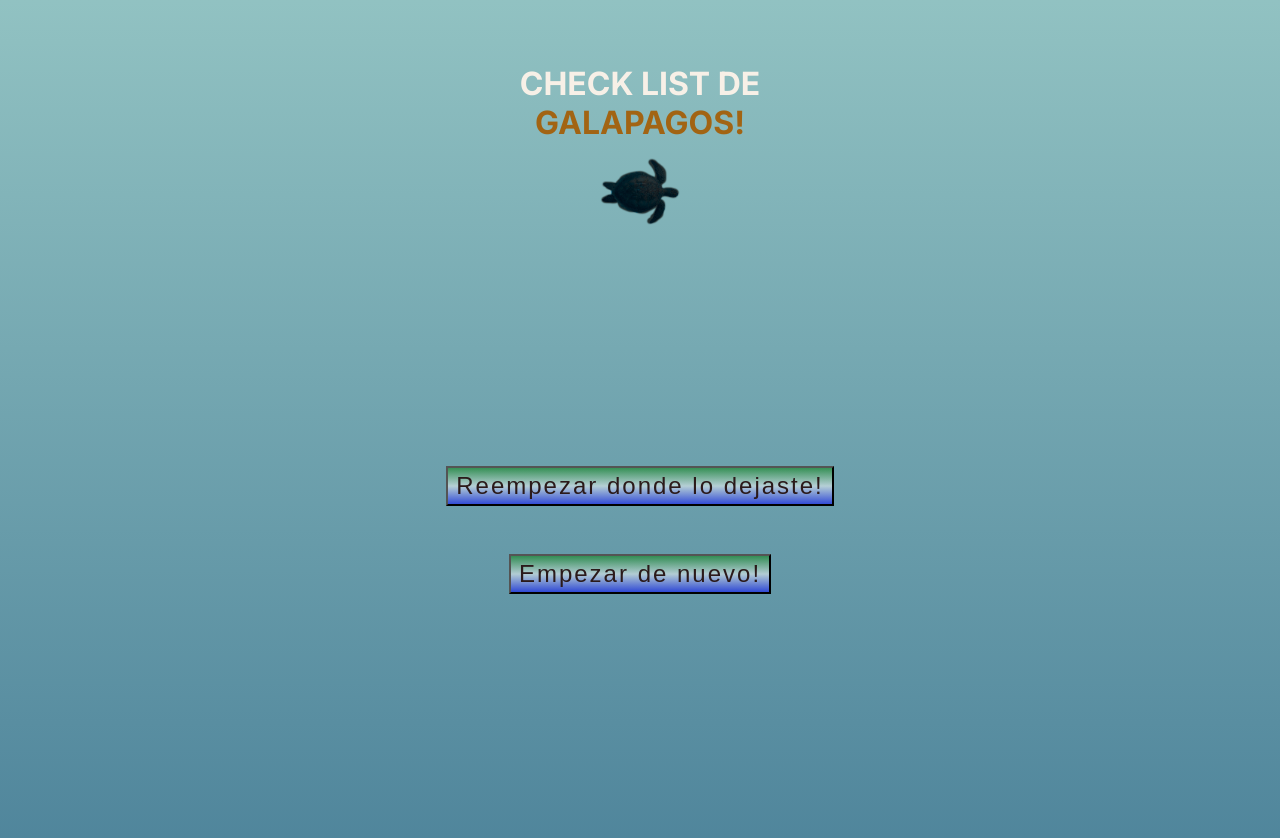
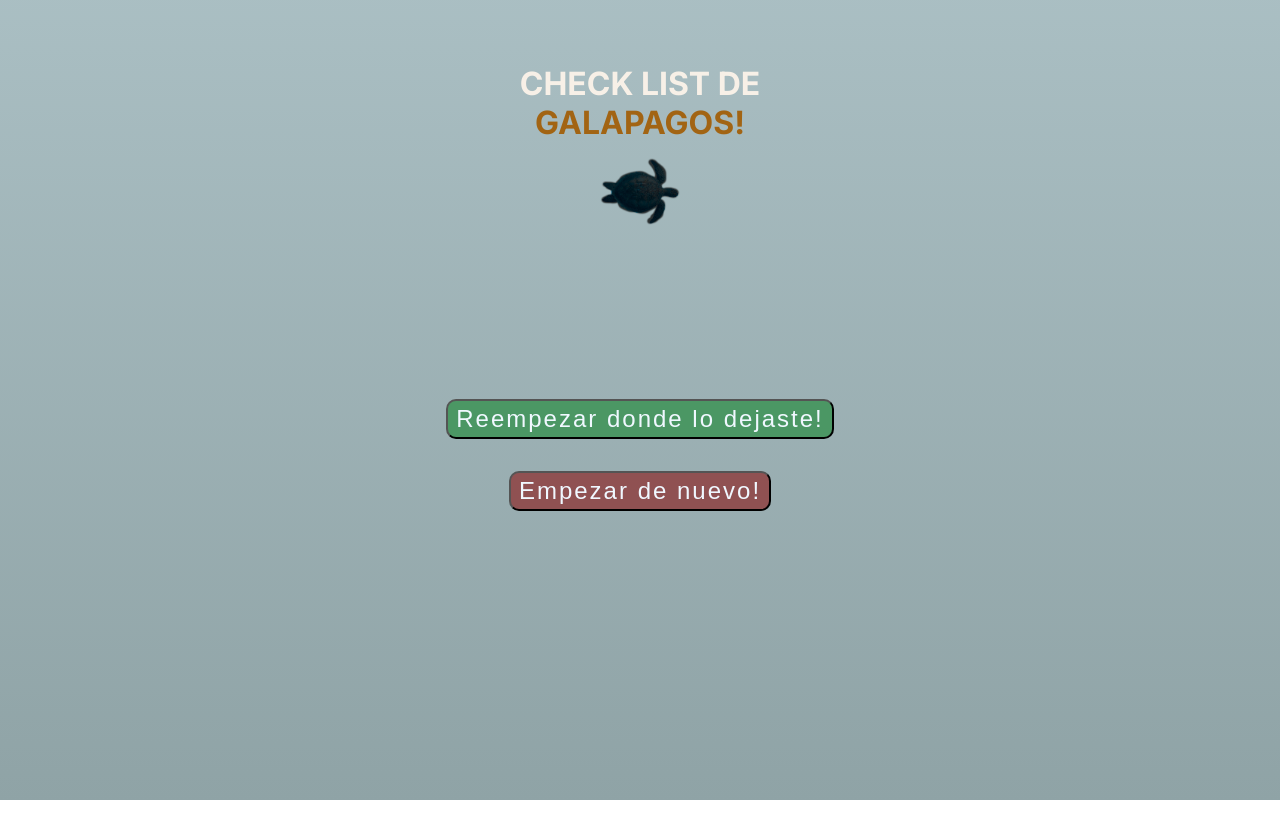
Before and after one commit to EricPapell/cl-galapagos, a Next.js app: page / in a window 1280 px wide. Shown: the top 838 px of the page. After the commit the page ends 800 px from the top, so only its background shows below. Built offline with nearby package versions, Linux system fonts and the light colour scheme.

Commit message:
cambiando estilo

```diff
--- a/Components/Card.js
+++ b/Components/Card.js
@@ -3,6 +3,8 @@ import Image from "next/image";
 
 import styles from "../app/page.module.css";
 import { useState, useEffect } from "react";
+import { Roboto_Mono } from "next/font/google";
+const player = Roboto_Mono({ subsets: ["latin"] });
 
 function Card({ infoObj, n, count }) {
   let x = null;
@@ -46,7 +48,7 @@ function Card({ infoObj, n, count }) {
         />
         <div className={styles.containerImg}>
           <div className={styles.oculto}>
-            <p>?</p>
+            <p className={player.className}>?</p>
           </div>
         </div>
         <p>{infoObj.name}</p>
--- a/app/page.js
+++ b/app/page.js
@@ -209,7 +209,6 @@ export default function Home() {
               className={styles.btnMemory}
               onClick={() => setCount(count + 1)}
             >
-              {" "}
               Reempezar donde lo dejaste!
             </button>
             <Btn handleCount={handleCount} />
--- a/app/page.module.css
+++ b/app/page.module.css
@@ -1,6 +1,9 @@
 .main {
   min-height: 100vh;
-  background: linear-gradient(rgba(102, 170, 170, 0.716), rgb(77, 131, 154));
+  background: linear-gradient(
+    rgba(136, 165, 171, 0.716),
+    rgba(99, 127, 131, 0.716)
+  );
 }
 .tittle {
   text-align: center;
@@ -34,8 +37,9 @@
   width: 300px;
   border: 1px solid rgb(199, 193, 193);
   box-shadow: 1px 1px 10px rgb(177, 176, 176);
-  padding: 2rem;
-  background-color: rgba(223, 221, 221, 0.555);
+  padding: 2rem 1rem;
+  background-color: rgba(212, 220, 225, 0.654);
+  border-radius: 10px;
 }
 .containerCard input {
   width: 20px;
@@ -71,6 +75,7 @@
 .containerCard p {
   text-align: center;
   font-size: 1.5rem;
+  color: rgb(49, 49, 50);
 }
 
 .oculto p {
@@ -83,9 +88,9 @@
 }
 .containerBtn {
   /* border: 1px solid red; */
-  height: 500px;
+  height: 350px;
   display: flex;
-  row-gap: 3rem;
+  row-gap: 2rem;
   flex-direction: column;
   justify-content: center;
   align-items: center;
@@ -95,22 +100,18 @@
   letter-spacing: 2px;
   font-size: 1.5rem;
   padding: 0.25rem 0.5rem;
-  background: linear-gradient(
-    rgba(0, 128, 0, 0.502),
-    rgba(255, 255, 255, 0.503),
-    rgba(0, 0, 255, 0.518)
-  );
+  border-radius: 10px;
+  background: rgba(139, 36, 36, 0.67);
+  color: aliceblue;
 }
 .btnMemory {
-  color: rgb(43, 26, 26);
+  border-radius: 10px;
+  color: aliceblue;
+  background: rgba(36, 139, 62, 0.67);
+
   letter-spacing: 2px;
   font-size: 1.5rem;
   padding: 0.25rem 0.5rem;
-  background: linear-gradient(
-    rgba(0, 128, 0, 0.502),
-    rgba(255, 255, 255, 0.503),
-    rgba(0, 0, 255, 0.518)
-  );
 }
 .author p {
   font-size: 0.75rem;
```
Also changed, not shown: app/layout.js (+7 -7 lines).
